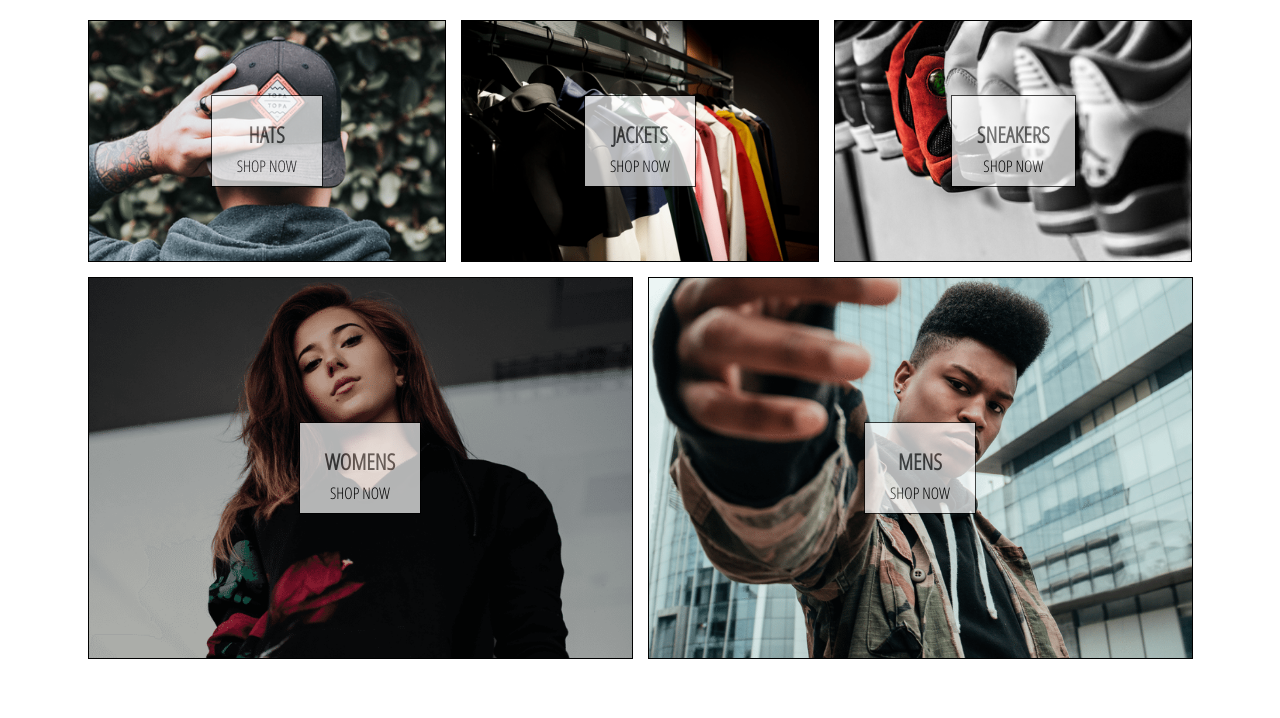
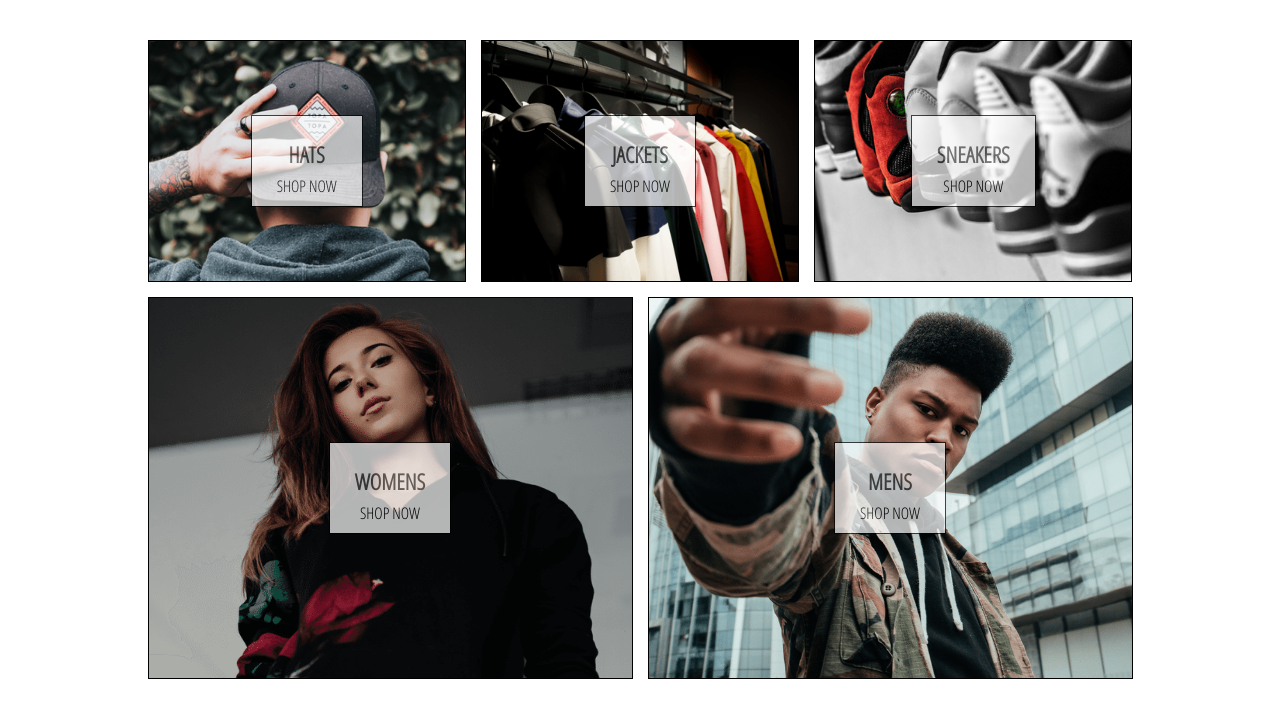
Before and after one commit to radurentea/eshop, a React (Create React App) app: page / in a window 1280 px wide. Shown: the top 718 px of the page. Built offline with nearby package versions, Linux system fonts and the light colour scheme.

Commit message:
Add padding to body

```diff
--- a/src/App.css
+++ b/src/App.css
@@ -1,3 +1,4 @@
 body {
 	font-family: Open Sans Condensed;
+	padding: 20px 60px;
 }
```
